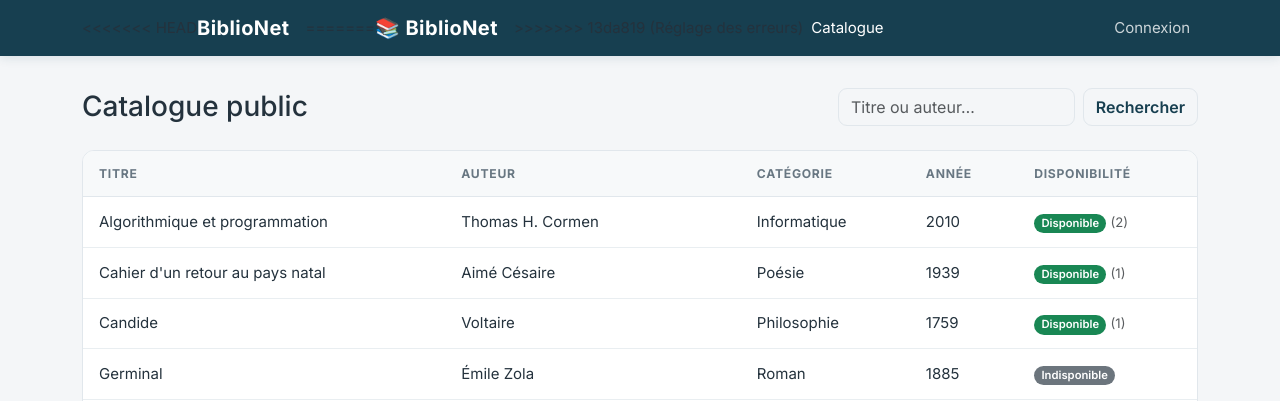
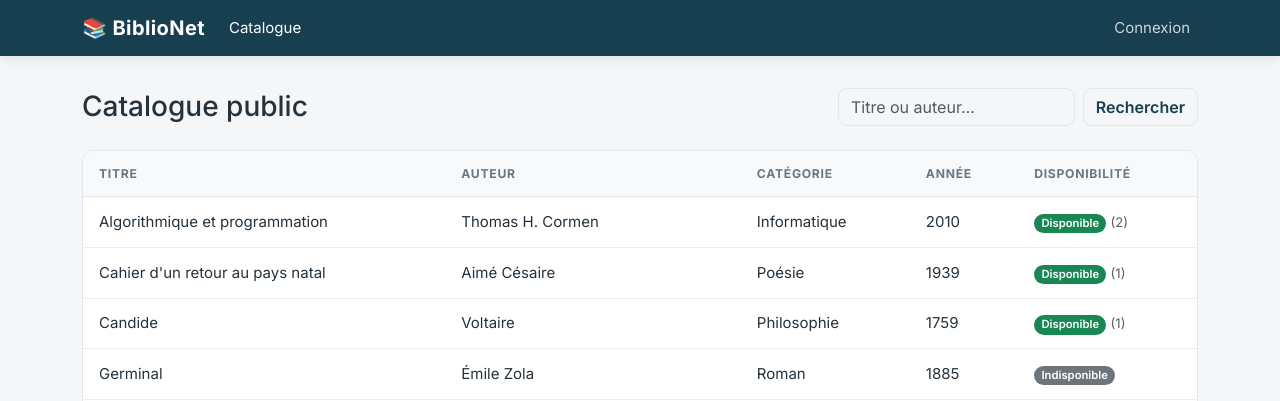
Before and after one commit to EliseePro/biblionet, a PHP site: page / in a window 1280 px wide. Shown: the top 401 px of the page. Run offline with PHP 8.4, Linux system fonts and the light colour scheme; data comes from the database, SQL or seed files in the repository.

Commit message:
Réglage des erreurs

```diff
--- a/app/views/layouts/main.php
+++ b/app/views/layouts/main.php
@@ -26,11 +26,7 @@ $current = trim($requestPath, '/');
 <body>
 <nav class="navbar navbar-expand-lg navbar-dark bg-primary mb-4">
     <div class="container">
-<<<<<<< HEAD
-        <a class="navbar-brand" href="/"> BiblioNet</a>
-=======
         <a class="navbar-brand" href="<?= $e(app_url($logged ? '/dashboard' : '/')) ?>">📚 BiblioNet</a>
->>>>>>> 13da819 (Réglage des erreurs)
         <button class="navbar-toggler" type="button" data-bs-toggle="collapse" data-bs-target="#navMain">
             <span class="navbar-toggler-icon"></span>
         </button>
```
